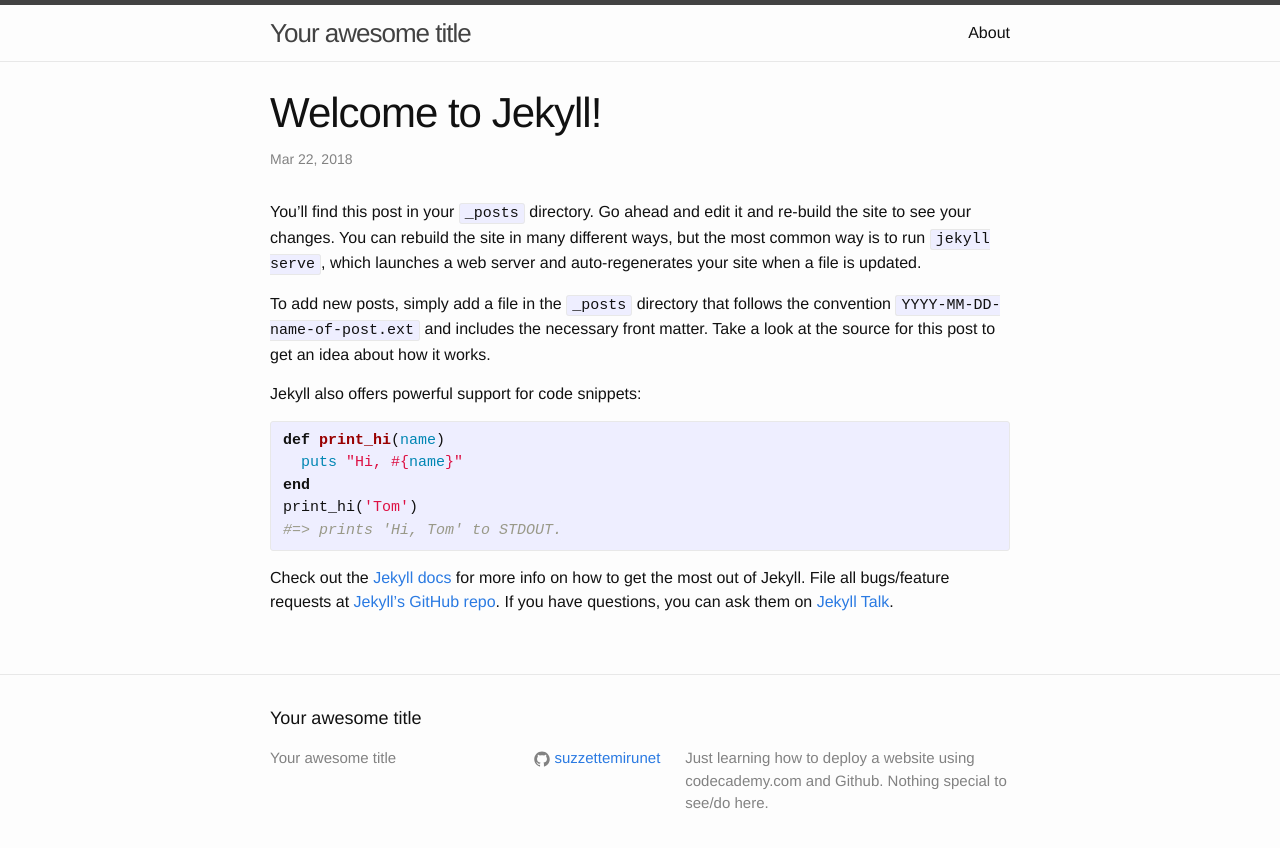
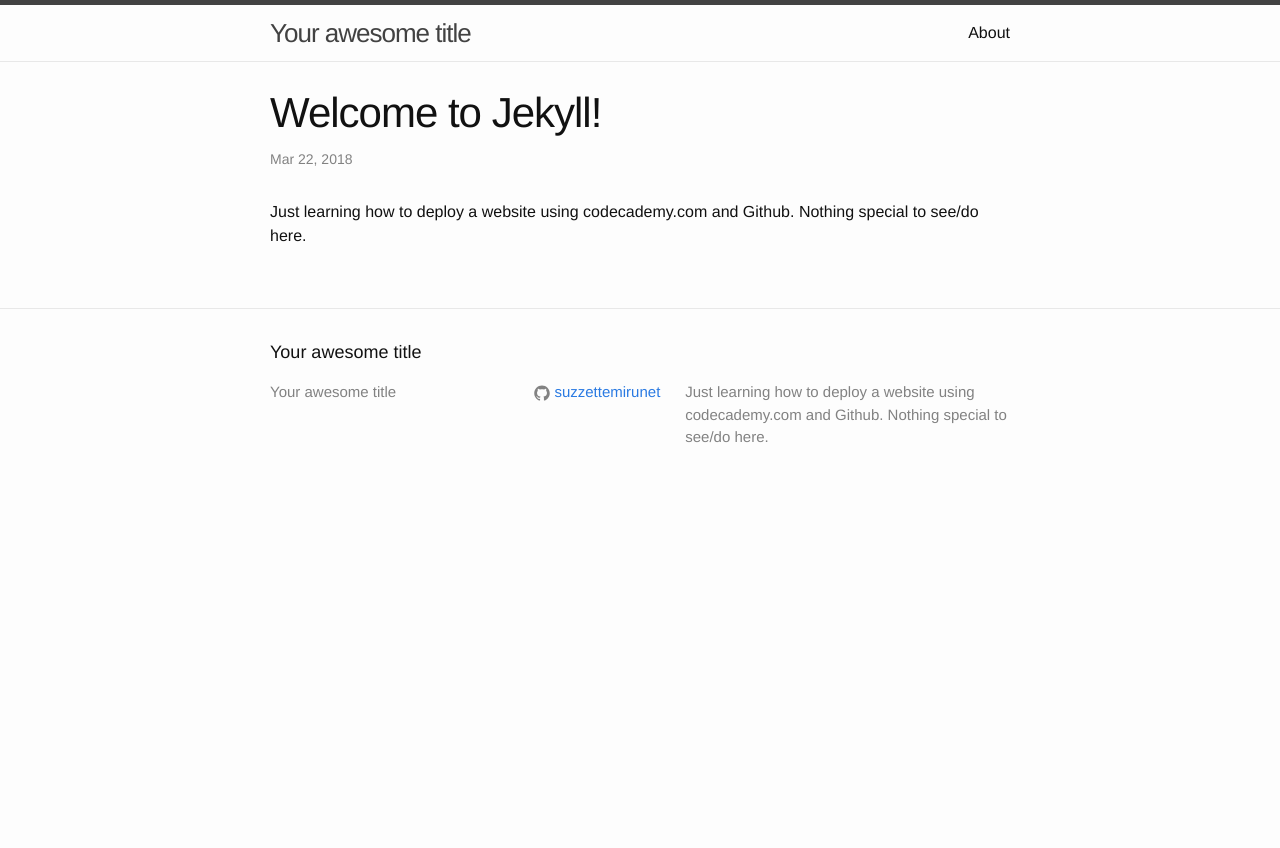
Before and after one commit to suzzettemirunet/suzzettemirunet.github.io, a Jekyll site: the page built from _posts/2018-03-22-welcome-to-jekyll.markdown, in a window 1280 px wide. Shown: the top 848 px of the page. Built offline with Jekyll 4.4.1, drawn with Linux system fonts in a browser that asks for light colours.

Commit message:
Update 2018-03-22-welcome-to-jekyll.markdown

```diff
--- a/_posts/2018-03-22-welcome-to-jekyll.markdown
+++ b/_posts/2018-03-22-welcome-to-jekyll.markdown
@@ -4,22 +4,4 @@ title:  "Welcome to Jekyll!"
 date:   2018-03-22 22:17:42 +0000
 categories: jekyll update
 ---
-You’ll find this post in your `_posts` directory. Go ahead and edit it and re-build the site to see your changes. You can rebuild the site in many different ways, but the most common way is to run `jekyll serve`, which launches a web server and auto-regenerates your site when a file is updated.
-
-To add new posts, simply add a file in the `_posts` directory that follows the convention `YYYY-MM-DD-name-of-post.ext` and includes the necessary front matter. Take a look at the source for this post to get an idea about how it works.
-
-Jekyll also offers powerful support for code snippets:
-
-{% highlight ruby %}
-def print_hi(name)
-  puts "Hi, #{name}"
-end
-print_hi('Tom')
-#=> prints 'Hi, Tom' to STDOUT.
-{% endhighlight %}
-
-Check out the [Jekyll docs][jekyll-docs] for more info on how to get the most out of Jekyll. File all bugs/feature requests at [Jekyll’s GitHub repo][jekyll-gh]. If you have questions, you can ask them on [Jekyll Talk][jekyll-talk].
-
-[jekyll-docs]: http://jekyllrb.com/docs/home
-[jekyll-gh]:   https://github.com/jekyll/jekyll
-[jekyll-talk]: https://talk.jekyllrb.com/
+Just learning how to deploy a website using codecademy.com and Github. Nothing special to see/do here.
```
